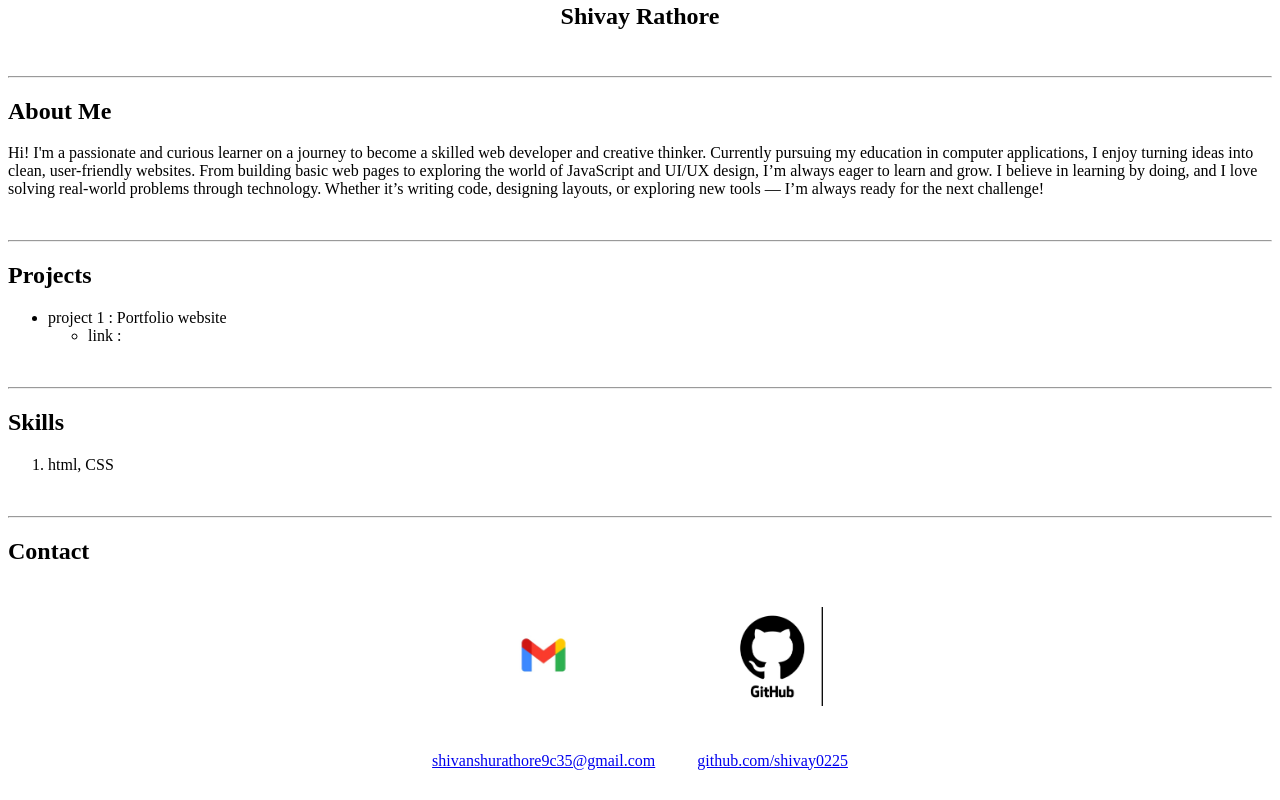
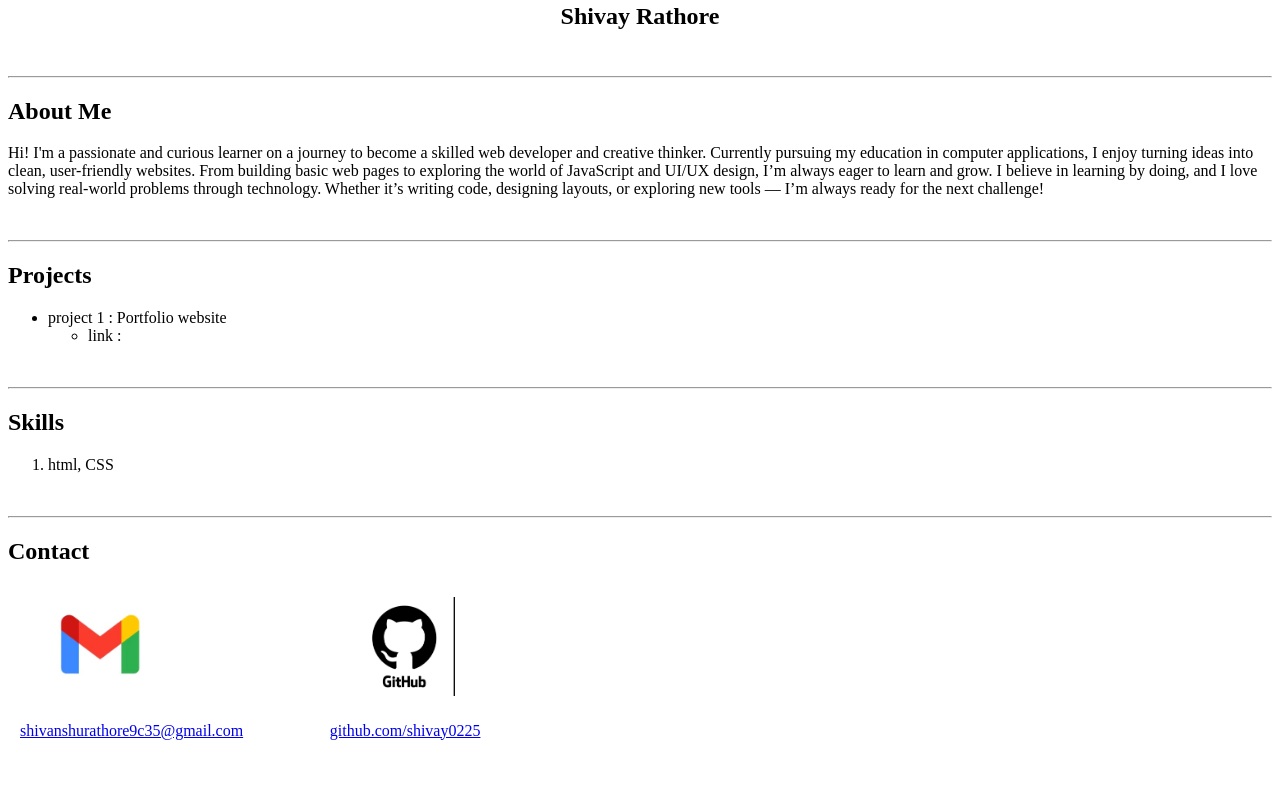
Before and after one commit to shivay0225/portfolio, a plain HTML site: page index.html in a window 1280 px wide. Shown: the part 414-1214 px from the top of the page. After the commit the page ends 1174 px from the top, so only its background shows below. Drawn offline with Linux system fonts and the light colour scheme.

Commit message:
Add files via upload

```diff
--- a/index.html
+++ b/index.html
@@ -6,22 +6,31 @@
     <title>My Portfolio </title>
 </head>
 <body>
-    <center>
+  <header style="text-align: center;">
+    <div class="header container">
+
     <h1>My Portfolio</h1>
     <hr><br>
     <img src="SHIVAAY.jpg" alt="My Photo " width = "300">
     <h2>Shivay Rathore </h2>
-    </CEnter>
+
+    </div>
+    </header>
 
      <br>
  <hr>
-<h2> About Me </h2>
+
+ <main>
+  <div class="about me section">
+
+     <h2> About Me </h2>
 <p>  Hi! I'm a passionate and curious learner on a journey to become a skilled web developer and creative thinker. Currently pursuing my education in computer applications, I enjoy turning ideas into clean, user-friendly websites. From building basic web pages to exploring the world of JavaScript and UI/UX design, I’m always eager to learn and grow. I believe in learning by doing, and I love solving real-world problems through technology. Whether it’s writing code, designing layouts, or exploring new tools — I’m always ready for the next challenge!
 </p>
 <br><hr>
 <h2>Projects</h2>
+</div>
 
-
+<div class="project section">
  <ul>
     <li>
         project 1 : Portfolio website
@@ -37,62 +46,63 @@
 
 
         </ol>
+        </div>
+        </main>
 
 <br><hr>
+<footer>
+
+<div class="contact sectiondi">
 
 <h2> Contact </h2>
 
-<!--a href="mailto:yourname@gmail.com" target="_blank">
-  <img src="/email.jpg" width="80" alt="Email"><br>
-  shivanshurathor9c35@gmail.com
-</a> <br><br>
-
-
-    <a href="https://github.com/shivay0225" target="_blank">
-
-        <img src="/github.jpg" width="80" alt="github"><br>
-        github.comm/shivay0225
-    </a> -->
 
 
 
-<table align="center" cellpadding="20">
+<table>
   <tr>
-    <!-- Email Icon -->
-    <td align="center">
+    <!--- Email Icon -->
+    <td style="padding: : 500px 100px;">
       <a href="mailto:shivanshurathore9c35@gmail.com" target="_blank">
-        <img src="email.jpg" width="100" alt="Email Icon">
+        <img src="email.jpg" width="180" alt="Email Icon">
       </a>
     </td>
 
-    <!-- GitHub Icon -->
-    <td align="center">
+    <!--- GitHub Icon -->
+    <td style="padding: 10px 100px;">
       <a href="https://github.com/shivay0225" target="_blank">
         <img src="github.jpg" width="100" alt="GitHub Icon">
       </a>
     </td>
   </tr>
 
+
+
+  <!-- space row -->
+   <!--<tr> <td colspan="2" style="height: 10px;"></td></tr>-->
+
+  <!--id rows -->
   <tr>
-    <!-- Email ID -->
-    <td align="center">
-      <a href="mailto:shivanshurathore9c35@gmail.com" target="_blank">shivanshurathore9c35@gmail.com</a>
+    <!--gmail id -->
+     <td style="padding: 2px 10px; text-align: center;">
+      <a href="mailto:shivanshurathore9c35@gmail.com" target="_blank">
+        shivanshurathore9c35@gmail.com
+      </a>
     </td>
 
     <!-- GitHub ID -->
-    <td align="center">
-      <a href="https://github.com/shivay0225" target="_blank">github.com/shivay0225</a>
+    <td style="padding: 10px 50px; text-align: center;">
+      <a href="https://github.com/shivay0225" target="_blank">
+        github.com/shivay0225
+      </a>
     </td>
   </tr>
 </table>
 
 
 
-
-
-
-
-
+</div>
+</footer>
 
 
 </body>
```
